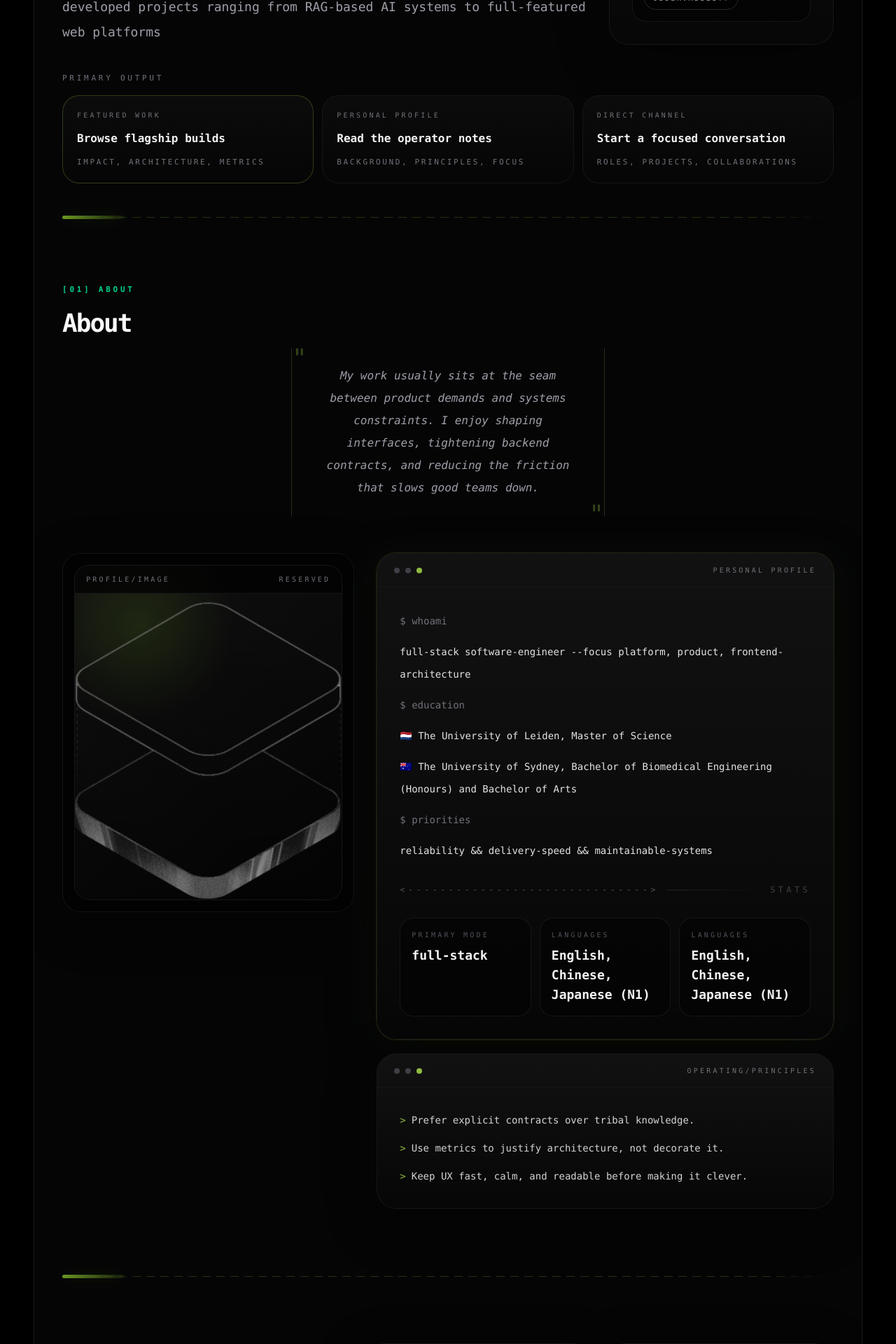
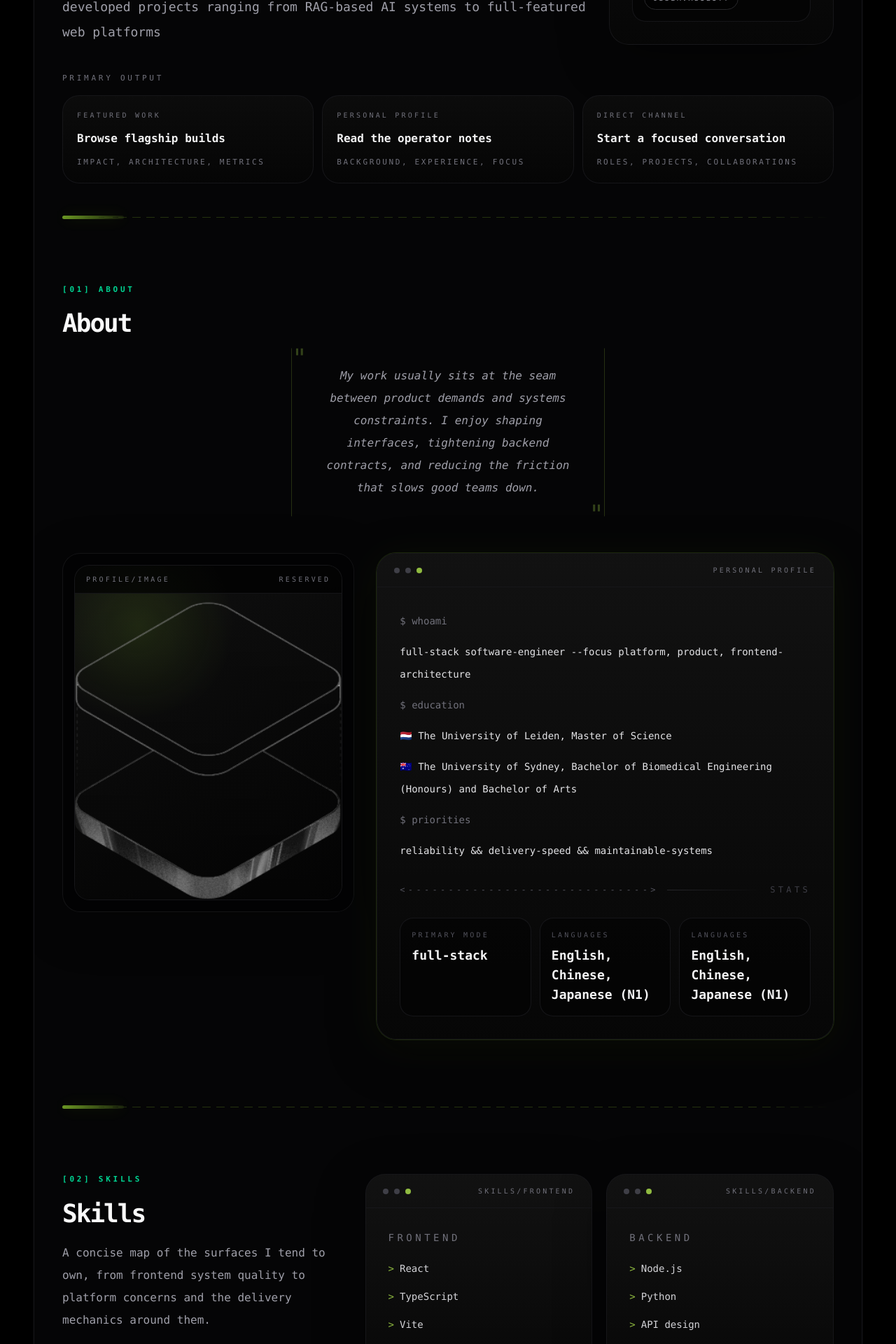
Before and after one commit to Rishi-Mishima/RIsha_sde_portfolio, a React (Vite) app: page / in a window 1280 px wide. Shown: the part 980-2900 px from the top of the page at 70% size. Built offline with nearby package versions, Linux system fonts and the light colour scheme.

Commit message:
refactor: change the dark mode to default, removed the defaulted selection of the 1st choice in the primary output section, removed the operating/principles section in the About section

```diff
--- a/src/App.jsx
+++ b/src/App.jsx
@@ -9,7 +9,6 @@ import {
   siteMeta,
   skills,
 } from './data/portfolio'
-import AsciiDivider from './components/AsciiDivider'
 import ContactSection from './sections/ContactSection'
 import ExperienceSection from './sections/ExperienceSection'
 import Footer from './sections/Footer'
@@ -18,7 +17,6 @@ import ProjectsSection from './sections/ProjectsSection'
 import SkillsSection from './sections/SkillsSection'
 import AboutSection from './sections/AboutSection'
 
-const THEME_STORAGE_KEY = 'portfolio-theme'
 const socialLinks = [
   {
     label: 'Instagram',
@@ -52,17 +50,10 @@ const socialLinks = [
 ]
 
 function App() {
-  const [theme, setTheme] = useState(() => {
-    if (typeof window === 'undefined') {
-      return 'terminal'
-    }
-
-    return window.localStorage.getItem(THEME_STORAGE_KEY) ?? 'terminal'
-  })
+  const [theme, setTheme] = useState('terminal')
 
   useEffect(() => {
     document.body.classList.toggle('theme-daylight', theme === 'daylight')
-    window.localStorage.setItem(THEME_STORAGE_KEY, theme)
   }, [theme])
 
   useEffect(() => {
--- a/src/data/portfolio.js
+++ b/src/data/portfolio.js
@@ -49,11 +49,6 @@ export const about = {
   paragraphs: [
     'I optimize for software that keeps its shape after launch. That means clear ownership boundaries, useful abstractions, practical testing, and enough instrumentation to debug reality instead of arguing about it.',
     'Most of my strongest work has come from translating ambiguity into operating systems for a team: a frontend that scales cleanly, an API surface that stays predictable, or delivery workflows that make shipping feel routine instead of risky.',
-  ],
-  principles: [
-    'Prefer explicit contracts over tribal knowledge.',
-    'Use metrics to justify architecture, not decorate it.',
-    'Keep UX fast, calm, and readable before making it clever.',
   ],
 }
 
--- a/src/index.css
+++ b/src/index.css
@@ -376,10 +376,6 @@ select {
     @apply opacity-100;
   }
 
-  .hero-action--primary {
-    @apply border-lime-300/22;
-  }
-
   .hero-action__meta,
   .hero-action__title,
   .hero-action__hint {
--- a/src/sections/AboutSection.jsx
+++ b/src/sections/AboutSection.jsx
@@ -1,7 +1,7 @@
 import heroPortrait from '../assets/hero.png'
+import AsciiDivider from '../components/AsciiDivider'
 import SectionHeading from '../components/SectionHeading'
 import TerminalWindow from '../components/TerminalWindow'
-import AsciiDivider from '../components/AsciiDivider'
 
 function AboutSection({ about, hero }) {
   return (
@@ -62,17 +62,6 @@ function AboutSection({ about, hero }) {
               ))}
             </div>
           </TerminalWindow>
-
-          <TerminalWindow title="operating/principles">
-            <ul className="space-y-3 text-sm leading-7 text-zinc-300">
-              {about.principles.map((principle) => (
-                <li key={principle}>
-                  <span className="mr-2 text-lime-300/75">&gt;</span>
-                  {principle}
-                </li>
-              ))}
-            </ul>
-          </TerminalWindow>
         </div>
       </div>
     </section>
--- a/src/sections/HeroSection.jsx
+++ b/src/sections/HeroSection.jsx
@@ -3,12 +3,10 @@ import TerminalWindow from '../components/TerminalWindow'
 
 function HeroSection({ hero, siteMeta, theme }) {
   const isDaylight = theme === 'daylight'
-  const [typedTitle, setTypedTitle] = useState('')
+  const [typedTitle, setTypedTitle] = useState(hero.title.slice(0, 1))
 
   useEffect(() => {
-    setTypedTitle('')
-
-    let frame = 0
+    let frame = 1
     const timer = window.setInterval(() => {
       frame += 1
       setTypedTitle(hero.title.slice(0, frame))
@@ -70,7 +68,7 @@ function HeroSection({ hero, siteMeta, theme }) {
           <p className="text-[11px] uppercase tracking-[0.34em] text-zinc-500">primary output</p>
 
           <div className="grid gap-3 lg:grid-cols-3">
-            <a className="hero-action hero-action--primary" href="#projects">
+            <a className="hero-action" href="#projects">
               <span className="hero-action__meta">featured work</span>
               <span className="hero-action__title">Browse flagship builds</span>
               <span className="hero-action__hint">impact, architecture, metrics</span>
@@ -79,7 +77,7 @@ function HeroSection({ hero, siteMeta, theme }) {
             <a className="hero-action" href="#about">
               <span className="hero-action__meta">personal profile</span>
               <span className="hero-action__title">Read the operator notes</span>
-              <span className="hero-action__hint">background, principles, focus</span>
+              <span className="hero-action__hint">background, experience, focus</span>
             </a>
 
             <a className="hero-action" href={`mailto:${siteMeta.email}`}>
```
